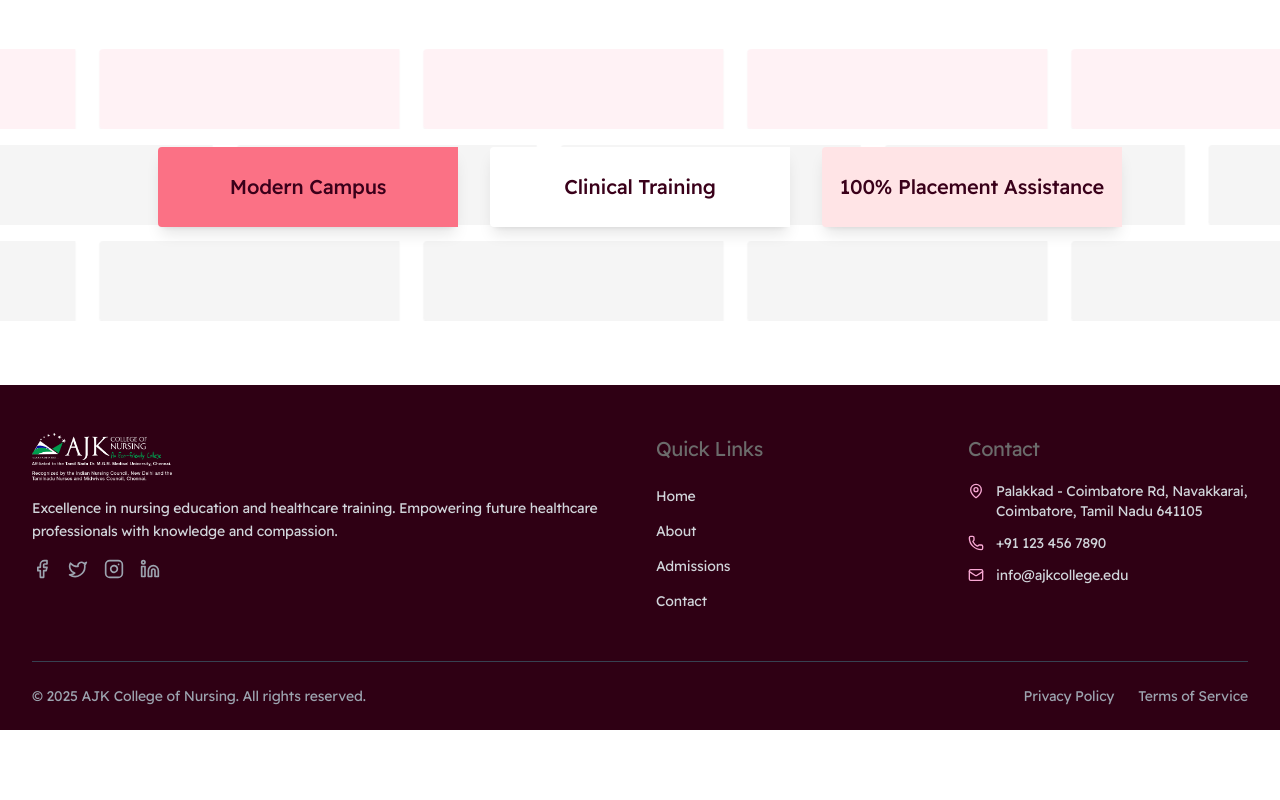
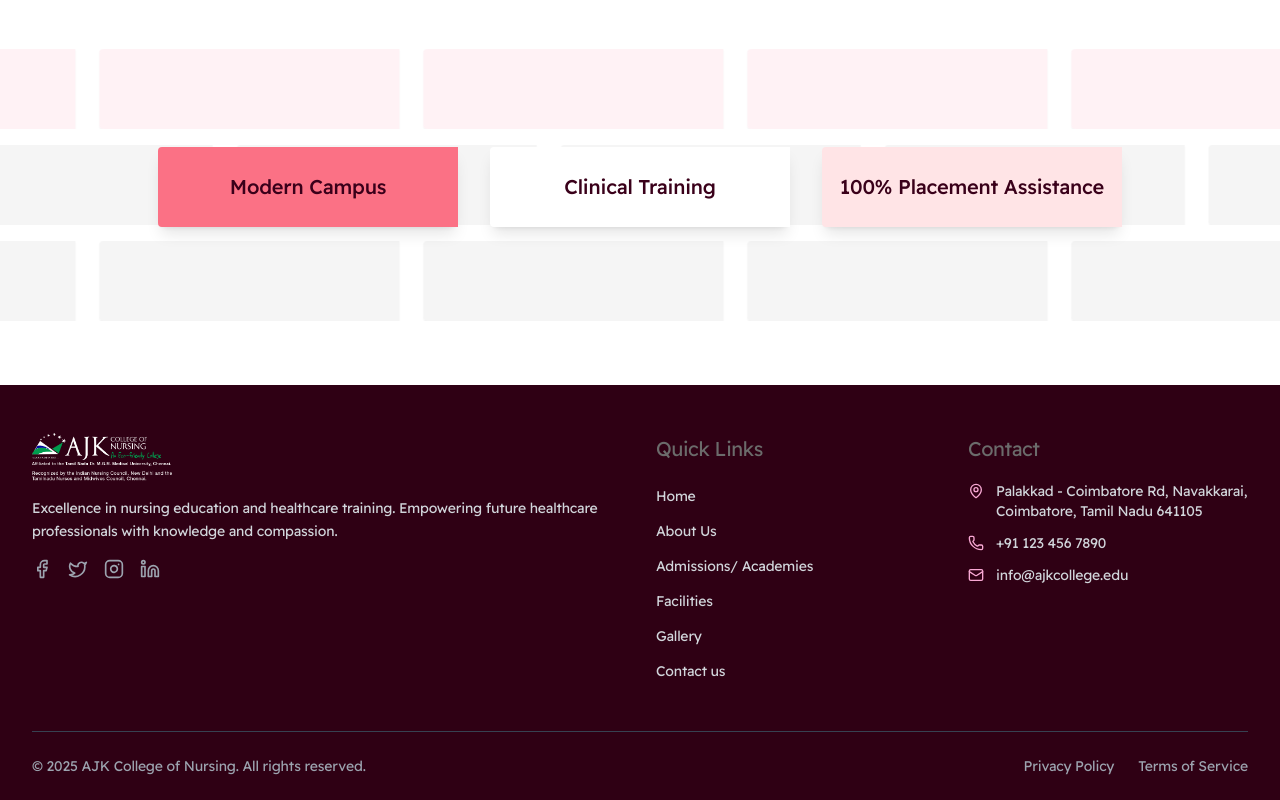
Before and after one commit to sakthiveltofficial/nursing, a Next.js app: page /about in a window 1280 px wide. Shown: the part 2541-3341 px from the top of the page. Before the commit the page ends 3271 px from the top, so only its background shows below. Built offline with nearby package versions, Linux system fonts and the light colour scheme; a web font is replaced by a local one.

Commit message:
footer has been fixed

```diff
--- a/src/components/Footer.jsx
+++ b/src/components/Footer.jsx
@@ -7,9 +7,11 @@ import Link from "next/link"
 export default function Footer() {
   const quickLinks = [
     { name: "Home", href: "/" },
-    { name: "About", href: "/about" },
-    { name: "Admissions", href: "/admissions" },
-    { name: "Contact", href: "/contact" },
+    { name: "About Us", href: "/about" },
+    { name: "Admissions/ Academies", href: "/admissions" },
+    { name: "Facilities", href: "/facilities" },
+    { name: "Gallery", href: "/gallery" },
+    { name: "Contact us", href: "/contact" },
   ]
 
   const socialLinks = [
```
